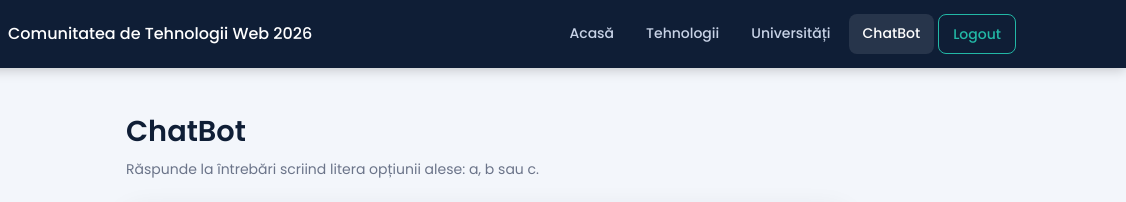
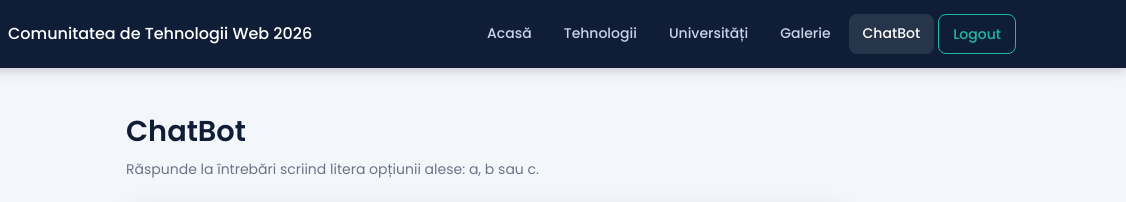
Before and after one commit to raul-dan23/TW_labs, a website: page html/chatbot.html in a window 1280 px wide. Shown: the top 202 px of the page, 154-1280 px from the left. Drawn offline with Linux system fonts and the light colour scheme.

Commit message:
Legarea paginilor: Galerie în meniul tuturor paginilor cu header

```diff
--- a/html/chatbot.html
+++ b/html/chatbot.html
@@ -21,6 +21,7 @@
             <a href="home.html">Acasă</a>
             <a href="#">Tehnologii</a>
             <a href="universities.html">Universități</a>
+            <a href="galerie.html">Galerie</a>
             <a href="chatbot.html" class="active">ChatBot</a>
             <a href="login.html" class="logout">Logout</a>
         </nav>
```
Also changed, not shown: html/home.html (+1 -0 lines), html/universities.html (+1 -0 lines).
